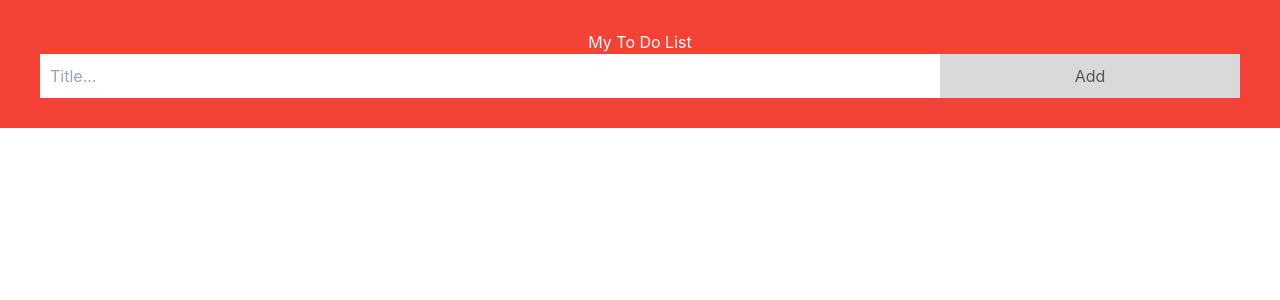
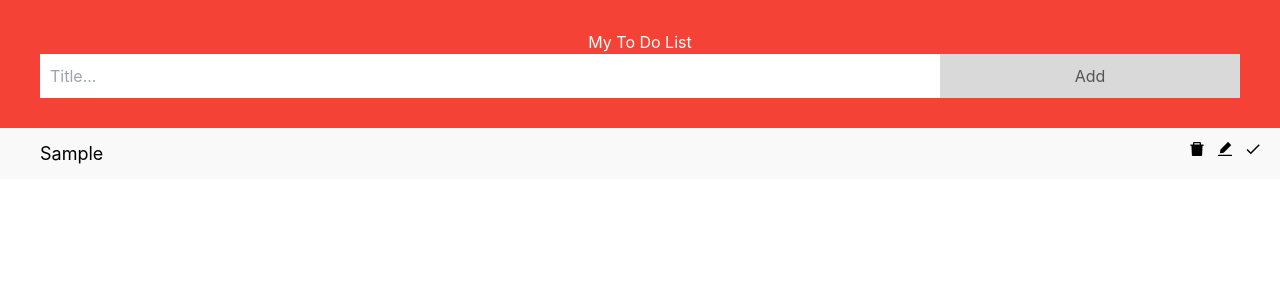
Before and after one commit to nimatrazmjo/react-typescript-todo, a React (Create React App) app: page / in a window 1280 px wide. Both pictures are taken after typing "Sample" into the empty fields and a click on the button "Add". Shown: the top 300 px of the page. Built offline with nearby package versions, Linux system fonts and the light colour scheme.

Commit message:
fetch data from the store

```diff
--- a/src/App.tsx
+++ b/src/App.tsx
@@ -20,7 +20,7 @@ function App() {
   return (
     <>
     <AddTodo />
-    <ListTodo todos={todos} />
+    <ListTodo/>
     </>
   );
 }
--- a/src/components/list-item/list-item.component.tsx
+++ b/src/components/list-item/list-item.component.tsx
@@ -1,17 +1,19 @@
 import React from 'react';
 import { AiFillDelete, AiFillEdit } from 'react-icons/ai';
 import { MdDone } from 'react-icons/md';
+import { useSelector } from 'react-redux';
 import './list-item.style.css';
 interface Props {
     id: number,
     value: string
 }
-const ListItem: React.FC<Props> = ({ id, value }) => (<li key={id}>{value}
+const ListItem: React.FC<Props> = ({ id, value }) => {
+    return(<li key={id}>{value}
     <div className='action'>
         <span className='icon '> <AiFillDelete /></span>
         <span className='icon'> <AiFillEdit /> </span>
         <span className='icon'> <MdDone /> </span>
     </div>
-</li>)
+</li>)}
 
 export default ListItem;
--- a/src/components/list-todo/list-todo.component.tsx
+++ b/src/components/list-todo/list-todo.component.tsx
@@ -1,14 +1,18 @@
 import React from 'react'
+import { useSelector } from 'react-redux';
+
 import { Todo } from '../../models/todo';
+import rootReducer from '../../store/root.reducer';
+import { RootState } from '../../store/store';
 import ListItem from '../list-item/list-item.component';
 
-interface Props {
-    todos: Todo[]
-}
-const ListTodo:React.FC<Props> = ({todos}) => {
+const ListTodo:React.FC = () => {
+    const todos = useSelector((state:  RootState) => {
+        return state.todo;
+    });
     return (
         <ul id="myUL">
-            {todos.map(todo => <ListItem id={todo.id} value={todo.todo} />)}
+            {todos.map((todo:Todo) => <ListItem id={todo.id} value={todo.todo} />)}
         </ul>
     )
 }
--- a/src/index.tsx
+++ b/src/index.tsx
@@ -3,7 +3,7 @@ import { createRoot } from 'react-dom/client';
 import './index.css';
 import App from './App';
 import { Provider } from 'react-redux';
-import store from './store/store';
+import { store } from './store/store';
 
 
 const rootEl = document.getElementById("root") as HTMLElement;
--- a/src/store/store.ts
+++ b/src/store/store.ts
@@ -5,6 +5,8 @@ import rootReducer from './root.reducer';
 
 const middleware = [logger]
 
-const store  = createStore(rootReducer, applyMiddleware(...middleware));
+export const store  = createStore(rootReducer, applyMiddleware(...middleware));
 
-export default store;
+export type RootState = ReturnType<typeof store.getState>
+
+export type AppDispatch = typeof store.dispatch
```
